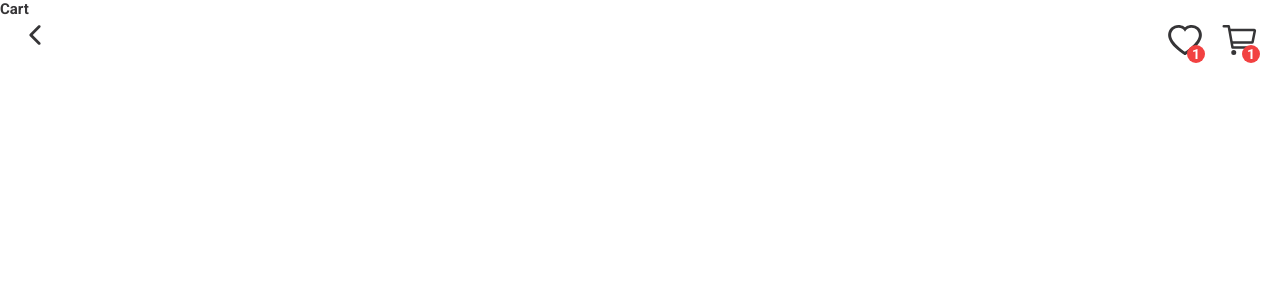
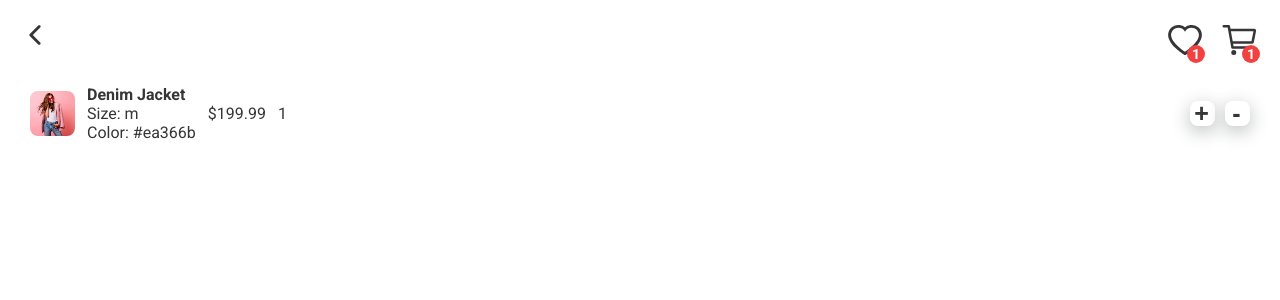
Before and after one commit to dawtom97/TemidaShop-ReactTS-ReduxToolkit, a React (Create React App) app: page /cart in a window 1280 px wide. Shown: the top 300 px of the page. Built offline with nearby package versions, Linux system fonts and the light colour scheme.

Commit message:
cart view frontend - creation of cart item component

```diff
--- /dev/null
+++ b/src/components/molecules/CartItem/CartItem.tsx
@@ -0,0 +1,28 @@
+import React from 'react';
+import { Button } from '../../atoms/Button';
+import { Paragraph } from '../../atoms/Paragraph';
+import { CartItemProps } from './CartItem.types';
+import * as Styled from './styles';
+
+export const CartItem = ({ title, color, size, price, image, amount }: CartItemProps) => {
+  return (
+    <Styled.Wrapper>
+      <img src={image} alt={title} />
+      <div>
+        <Paragraph isBold>{title}</Paragraph>
+        <Paragraph>Size: {size}</Paragraph>
+        <Paragraph>Color: {color}</Paragraph>
+      </div>
+      <div>
+        <Paragraph>${price}</Paragraph>
+      </div>
+      <div>
+        <Paragraph>{amount}</Paragraph>
+      </div>
+      <Styled.Buttons>
+        <Button isSecondary>+</Button>
+        <Button isSecondary>-</Button>
+      </Styled.Buttons>
+    </Styled.Wrapper>
+  );
+};
--- /dev/null
+++ b/src/components/molecules/CartItem/styles.ts
@@ -0,0 +1,27 @@
+import styled from 'styled-components';
+
+export const Wrapper = styled.div`
+display: flex;
+align-items: center;
+padding: 15px 10px;
+background-color: ${({theme})=>theme.white};
+gap:12px;
+  & > img {
+    width:45px;
+    height: 45px;
+    object-fit: cover;
+    border-radius: 8px;
+  }
+
+`
+
+export const Buttons = styled.div`
+  display: flex;
+  margin-left: auto;
+  gap:10px;
+  & > button {
+    width:25px;
+    color:${({theme})=>theme.text};
+    height: 25px;
+  }
+`
--- a/src/components/organisms/CartBox/CartBox.tsx
+++ b/src/components/organisms/CartBox/CartBox.tsx
@@ -1,7 +1,25 @@
-import React from 'react'
+import { CartItem } from '../../molecules/CartItem/CartItem';
+import { CartItemsProps } from './CartBox.types';
+import * as Styled from './styles';
 
-export const CartBox = () => {
+export const CartBox = ({ items }: CartItemsProps) => {
+  console.log(items);
+
   return (
-    <div>CartBox</div>
-  )
-}
+    <Styled.Wrapper>
+      {items.map((item) => (
+        <CartItem
+          key={item.id}
+          id={item.id}
+          color={item.color}
+          size={item.size}
+          image={item.images[0]}
+          title={item.title}
+          price={item.price}
+          amount={item.amount}
+        />
+      ))}
+      {/* <CartItem image={items.images[0]}/> */}
+    </Styled.Wrapper>
+  );
+};
--- /dev/null
+++ b/src/components/organisms/CartBox/styles.ts
@@ -0,0 +1,6 @@
+import styled from 'styled-components';
+
+export const Wrapper = styled.div`
+    padding: 20px;
+  margin-top: 50px;
+`
--- a/src/components/organisms/DetailsBox/DetailsBox.tsx
+++ b/src/components/organisms/DetailsBox/DetailsBox.tsx
@@ -13,7 +13,6 @@ import { addToLiked, removeFromLiked } from '../../../store/features/products/pr
 import { ProductProps } from '../../../types/Product.types';
 import { hideModal, showModal } from '../../../store/features/modal/modalSlice';
 import { addToCart } from '../../../store/features/cart/cartSlice';
-import { iteratorSymbol } from 'immer/dist/internal';
 
 export const DetailsBox = ({ product }: DetailsProps) => {
   const dispatch = useDispatch();
--- a/src/store/features/cart/cartSlice.ts
+++ b/src/store/features/cart/cartSlice.ts
@@ -1,12 +1,6 @@
 import { createSlice, PayloadAction } from '@reduxjs/toolkit';
 import { products } from '../../../db/fakeData';
 import { SingleProduct } from '../../../types/SingleProduct.types';
-
-
-type CartItemProps = {
-   item?: SingleProduct,
-   amount?:number
-}
 
 const initialState = {
     items: [
--- a/src/views/CartPage.tsx
+++ b/src/views/CartPage.tsx
@@ -1,5 +1,6 @@
 import React from 'react'
 import { useSelector } from 'react-redux'
+import { CartBox } from '../components/organisms/CartBox/CartBox'
 import { MainTemplate } from '../components/templates/MainTemplate'
 import { RootState } from '../store/store'
 
@@ -8,7 +9,7 @@ export const CartPage = () => {
   console.log(items);
   return (
     <MainTemplate>
-        <h2>Cart</h2>
+        <CartBox items={items}/>
     </MainTemplate>
   )
 }
```
Also changed, not shown: src/components/molecules/CartItem/CartItem.types.ts (added, +10 -0 lines), src/components/organisms/CartBox/CartBox.types.ts (added, +19 -0 lines).
